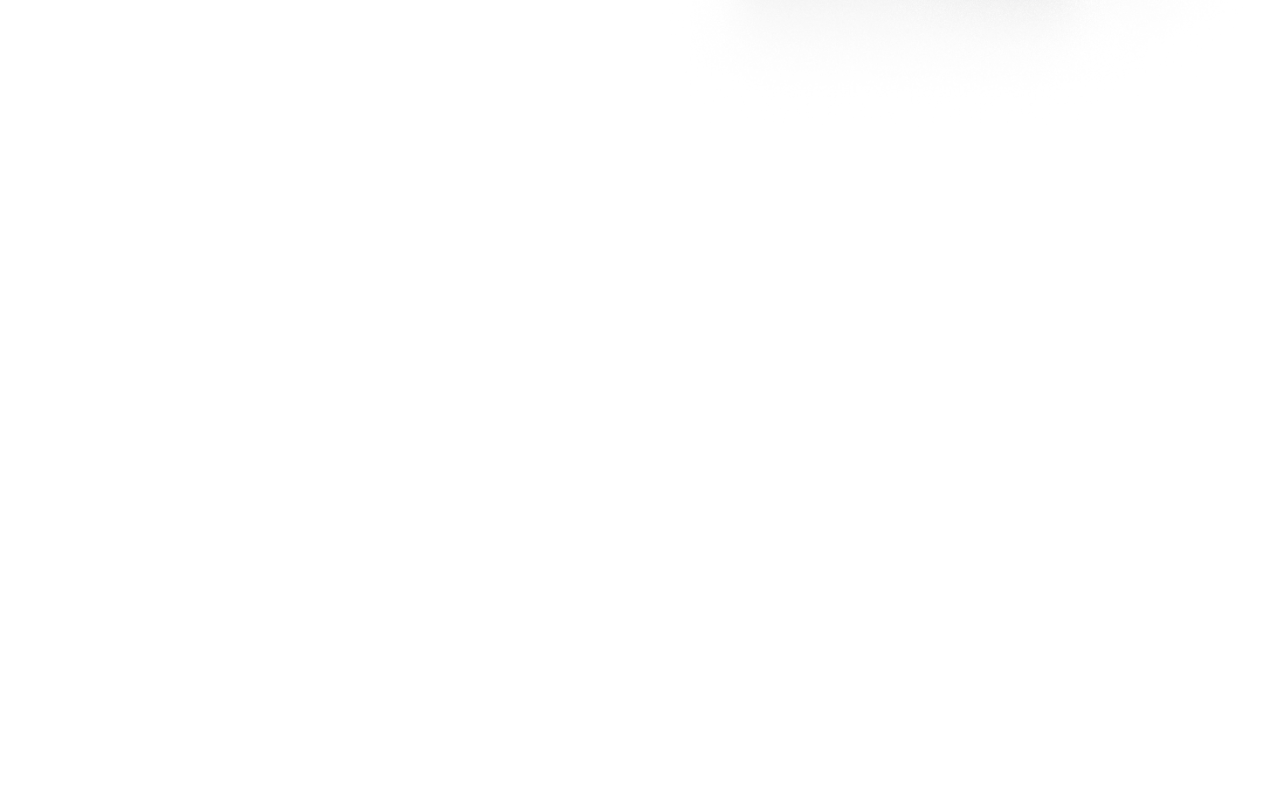
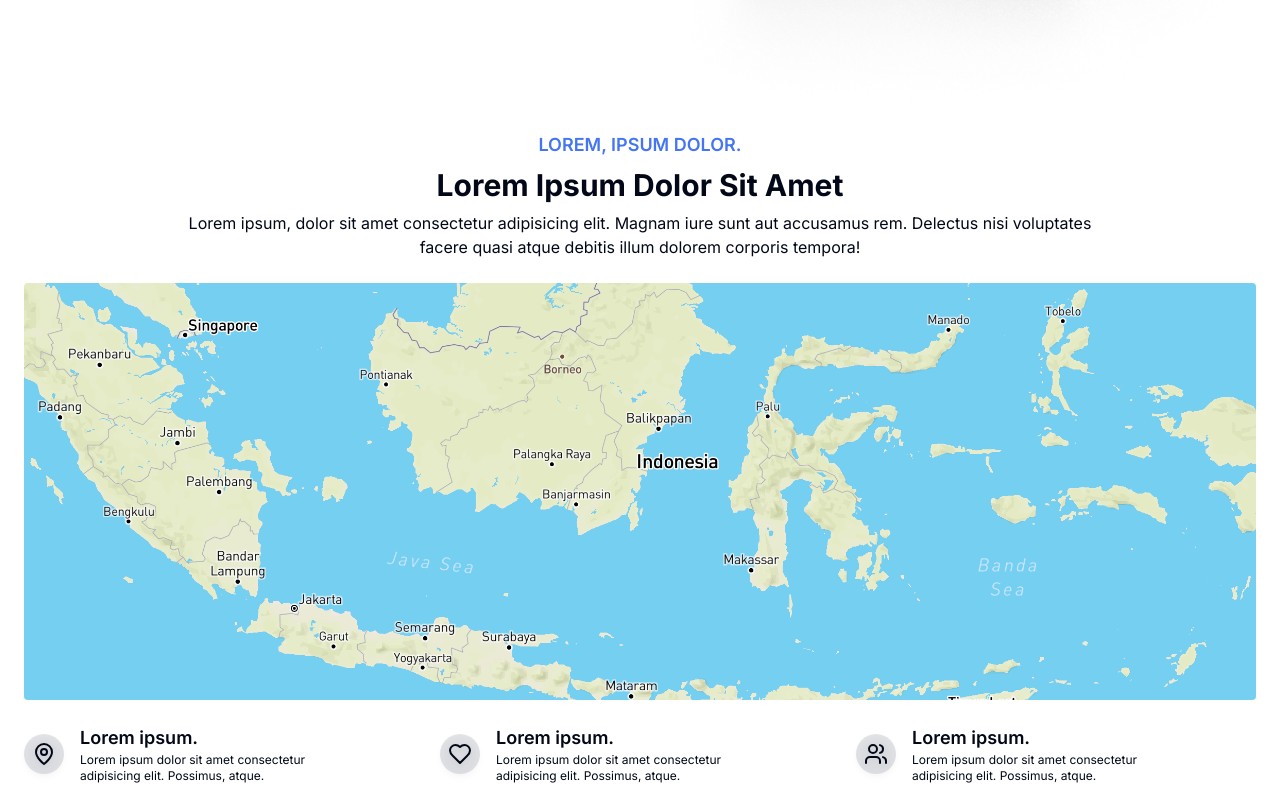
Before and after one commit to zidanindratama/travolks-frontend, a Next.js app: page / in a window 1280 px wide. Shown: the part 1840-2648 px from the top of the page. Before the commit the page ends 1995 px from the top, so only its background shows below. Built offline with nearby package versions, Linux system fonts and the light colour scheme.

Commit message:
add: add find destination section

```diff
--- a/app/(main)/page.tsx
+++ b/app/(main)/page.tsx
@@ -1,3 +1,4 @@
+import FindDestination from "@/components/main/FindDestination";
 import HeroLanding from "@/components/main/HeroLanding";
 import Navbar from "@/components/main/Navbar";
 import Reservation from "@/components/main/Reservation";
@@ -11,6 +12,7 @@
       <HeroLanding />
       <Vacation />
       <Reservation />
+      <FindDestination />
     </div>
   );
 };
--- /dev/null
+++ b/components/main/FindDestination.tsx
@@ -0,0 +1,87 @@
+import { icons } from "lucide-react";
+import Image from "next/image";
+import React from "react";
+
+interface Destination {
+  id: number;
+  icon: string;
+  title: string;
+  description: string;
+}
+
+const destinationsData: Destination[] = [
+  {
+    id: 1,
+    icon: "MapPin",
+    title: "Lorem ipsum.",
+    description:
+      "Lorem ipsum dolor sit amet consectetur adipisicing elit. Possimus, atque.",
+  },
+  {
+    id: 2,
+    icon: "Heart",
+    title: "Lorem ipsum.",
+    description:
+      "Lorem ipsum dolor sit amet consectetur adipisicing elit. Possimus, atque.",
+  },
+  {
+    id: 3,
+    icon: "Users",
+    title: "Lorem ipsum.",
+    description:
+      "Lorem ipsum dolor sit amet consectetur adipisicing elit. Possimus, atque.",
+  },
+];
+
+const FindDestination = () => {
+  return (
+    <div className="my-8 md:my-0">
+      <div className="space-y-2 flex flex-col m-auto justify-center items-center">
+        <h3 className="text-primary-blue font-semibold text-sm md:text-lg uppercase">
+          Lorem, ipsum dolor.
+        </h3>
+        <h1 className="capitalize font-bold text-xl md:text-3xl">
+          Lorem ipsum dolor sit amet
+        </h1>
+        <p className="text-center md:w-9/12">
+          Lorem ipsum, dolor sit amet consectetur adipisicing elit. Magnam iure
+          sunt aut accusamus rem. Delectus nisi voluptates facere quasi atque
+          debitis illum dolorem corporis tempora!
+        </p>
+      </div>
+      <Image
+        src={"/images/map.png"}
+        alt="map"
+        width={1200}
+        height={1200}
+        className="w-full rounded-sm my-6"
+      />
+      <div className="grid grid-cols-1 md:grid-cols-3 gap-4">
+        {destinationsData.map((desctination) => {
+          // @ts-ignore
+          const LucideIcon = icons[desctination.icon];
+          return (
+            <div
+              className="flex flex-row items-center gap-4"
+              key={desctination.id}
+            >
+              <div className="p-2 bg-gray-400/30 w-fit h-fit rounded-full drop-shadow-md">
+                <LucideIcon className="w-6 h-6" />
+              </div>
+              <div>
+                <h1 className="font-semibold text-sm md:text-lg">
+                  {desctination.title}
+                </h1>
+                <p className="md:w-9/12 text-xs md:text-md">
+                  {desctination.description}
+                </p>
+              </div>
+            </div>
+          );
+        })}
+      </div>
+    </div>
+  );
+};
+
+export default FindDestination;
--- a/components/main/Reservation.tsx
+++ b/components/main/Reservation.tsx
@@ -61,10 +61,10 @@
                     <LucideIcon className="w-6 h-6" />
                   </div>
                   <div>
-                    <h1 className="font-semibold text-md md:text-lg">
+                    <h1 className="font-semibold text-sm md:text-lg">
                       Lorem ipsum dolor sit amet consectetur.
                     </h1>
-                    <p className="md:w-9/12 text-sm md:text-md">
+                    <p className="md:w-9/12 text-xs md:text-md">
                       Lorem ipsum dolor sit amet consectetur adipisicing elit.
                       Possimus, atque.
                     </p>
```
Also changed, not shown: public/images/map.png (added).
